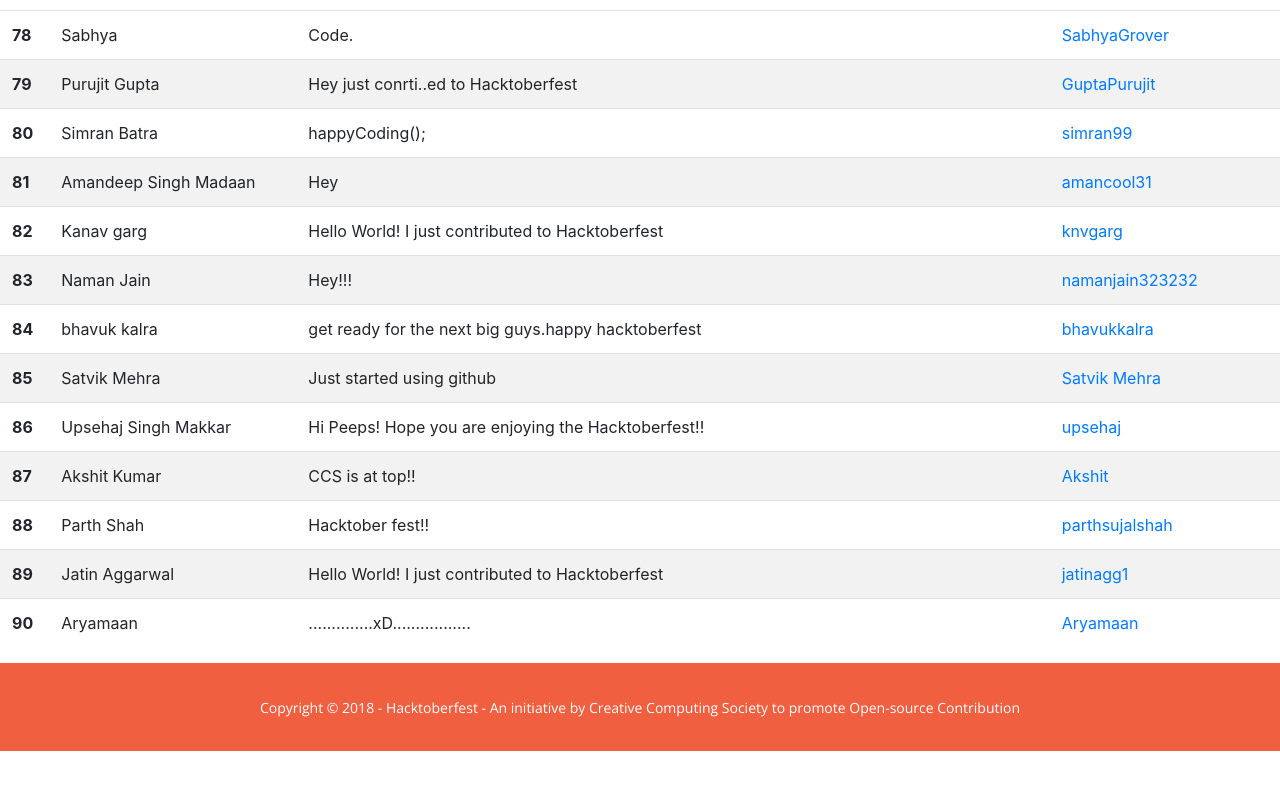
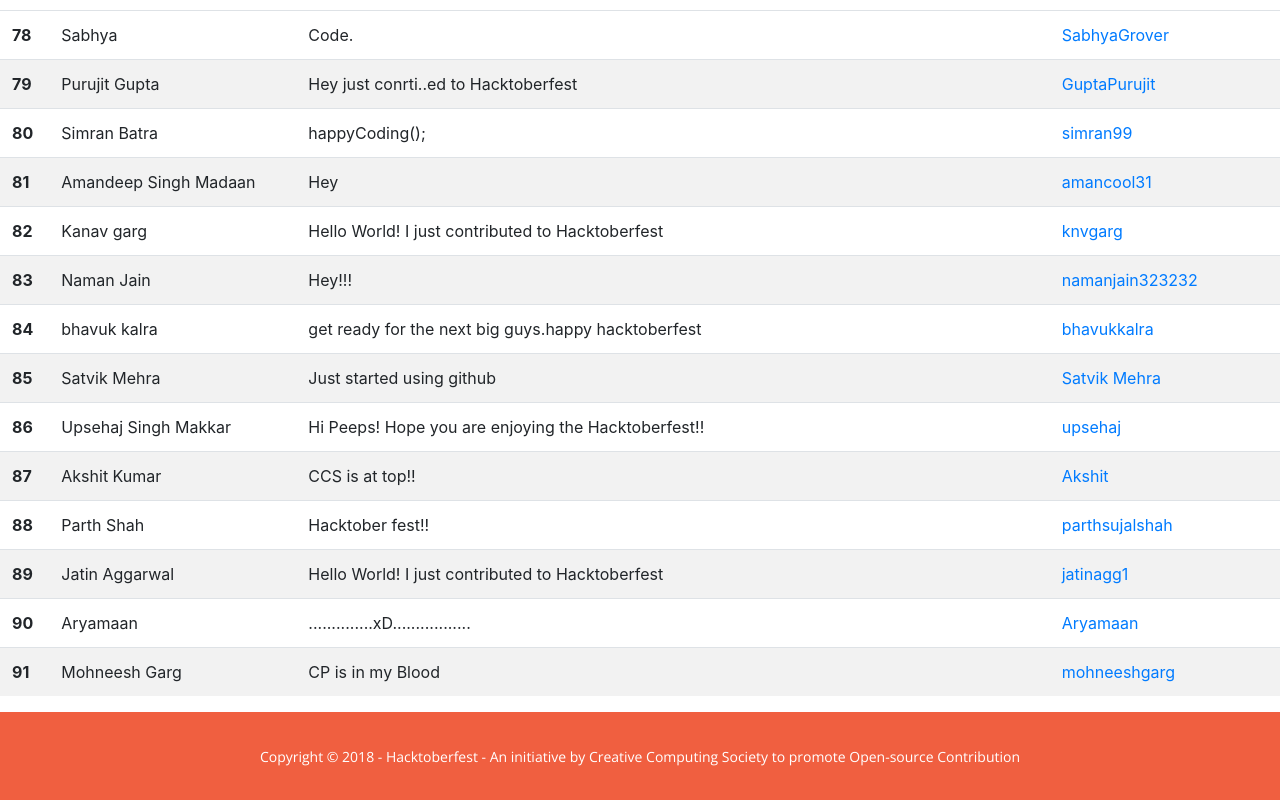
Before and after one commit to creative-computing-society/creative-computing-society.github.io, a website with bundled scripts: page index.html in a window 1280 px wide. Shown: the part 5335-6135 px from the top of the page. Before the commit the page ends 6086 px from the top, so only its background shows below. Built offline with nearby package versions, Linux system fonts and the light colour scheme.

Commit message:
fixed a bug

```diff
--- a/index.html
+++ b/index.html
@@ -775,6 +775,12 @@
    <td>..............xD.................</td>
    <td><a href="https://github.com/aryamaan98">Aryamaan</a></td>
   </tr>
+  <tr>
+   <th scope="row">91</th>
+   <td>Mohneesh Garg</td>
+   <td>CP is in my Blood</td>
+   <td><a href="https://github.com/mohneeshgarg">mohneeshgarg</a></td>
+  </tr>
         </tbody>
       </table>
     </div>
```
